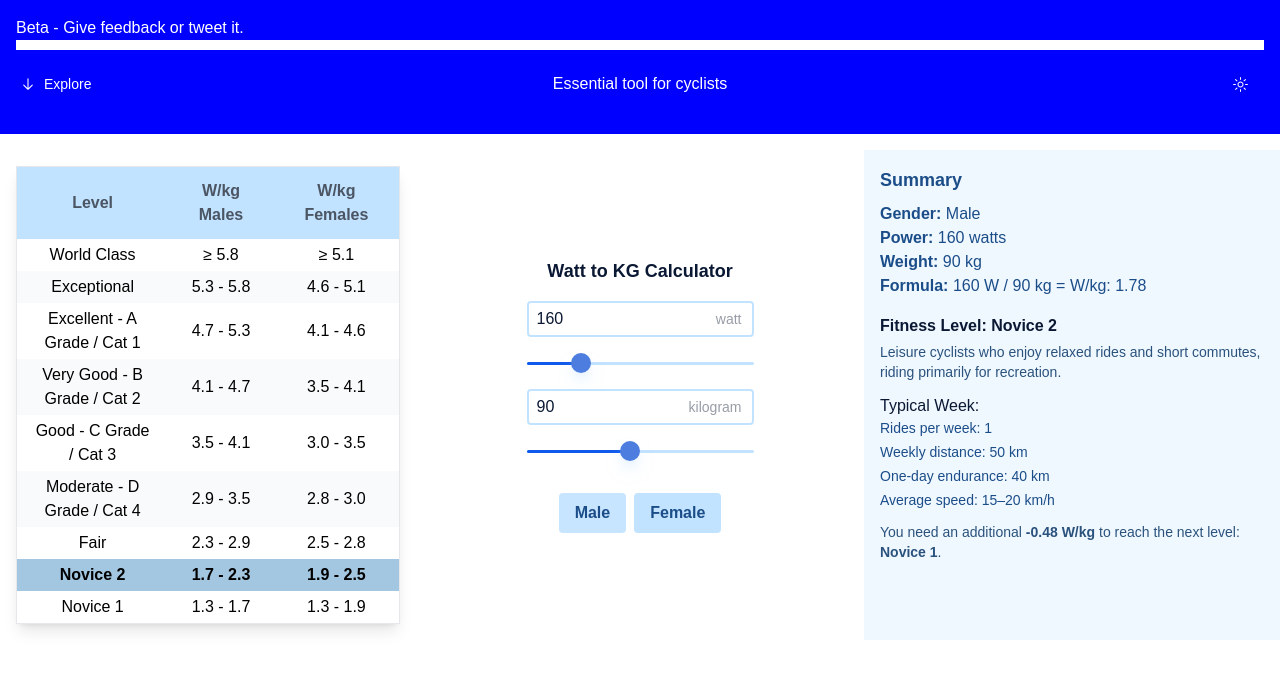
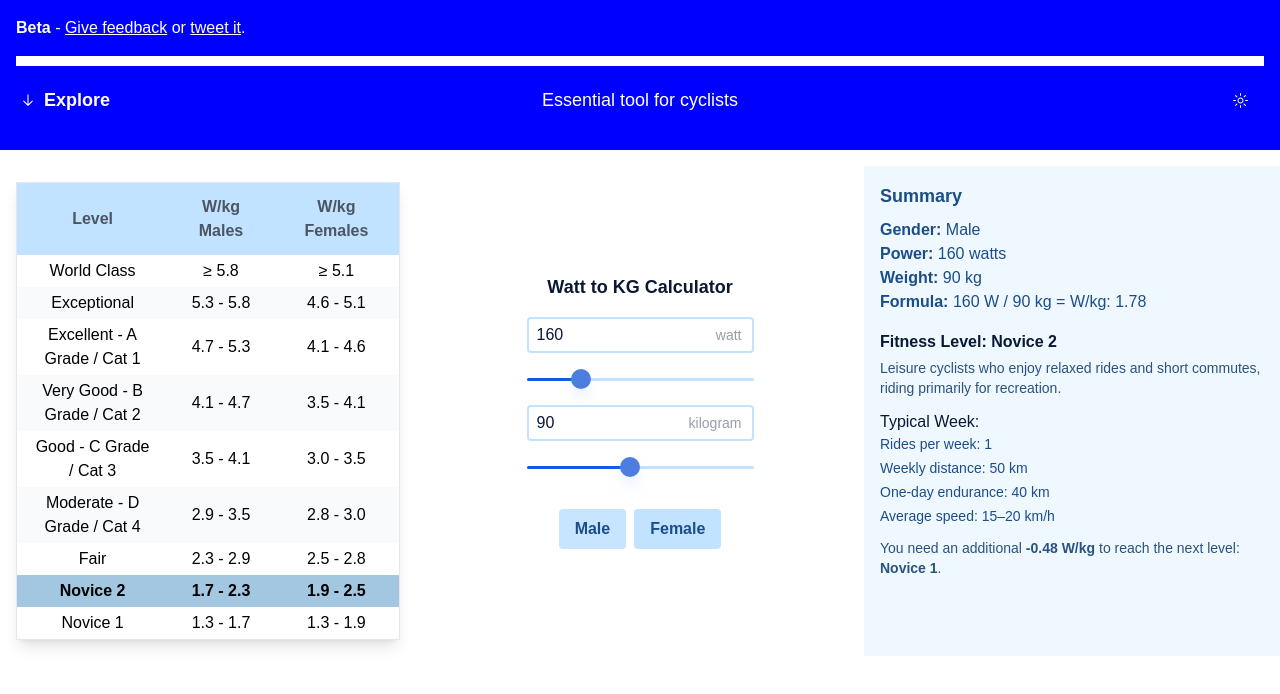
Before and after one commit to Roysignaler/wkg, a Next.js app: page / in a window 1280 px wide. Shown: the top 694 px of the page. Built offline with nearby package versions, Linux system fonts and the light colour scheme.

Commit message:
Adjust fontsize in header

```diff
--- a/src/app/page.tsx
+++ b/src/app/page.tsx
@@ -59,9 +59,19 @@ export default function Home() {
         } text-white`}
       >
         <div className="max-w-screen-xl mx-auto border-b-[10px] border-white">
-          <p>Beta - Give feedback or tweet it.</p>
+          <p className="pb-4 text-base">
+            <strong>Beta</strong> -{" "}
+            <a href="https://forms.gle/aDMDVmzJjn95rDT97">
+              <u>Give feedback</u>
+            </a>{" "}
+            or{" "}
+            <a href="https://twitter.com/intent/tweet?text=WattPerKilogram.App%20from%20@roysignaler%20%20%0A%0A">
+              <u>tweet it</u>
+            </a>
+            .
+          </p>
         </div>
-        <div className="grid grid-cols-3 gap-4 max-w-screen-xl mx-auto py-4">
+        <div className="grid grid-cols-3 gap-4 max-w-screen-xl mx-auto py-4 text-lg">
           <div className="flex justify-start items-center">
             <Button
               variant="ghost"
@@ -73,7 +83,7 @@ export default function Home() {
               }}
               className="px-1 py-2"
             >
-              <ArrowDownIcon /> Explore
+              <ArrowDownIcon /> <strong className="md:text-lg">Explore</strong>
             </Button>
           </div>
 
```
